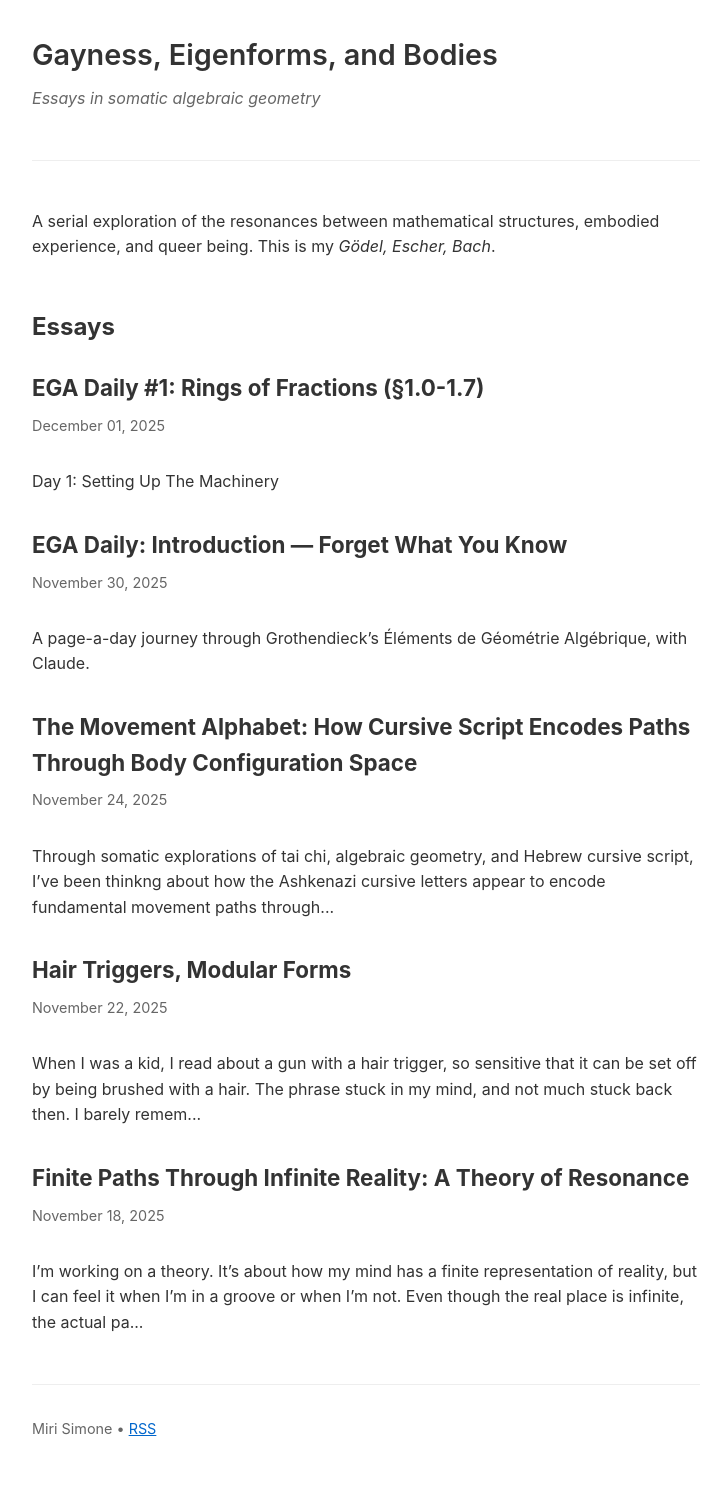
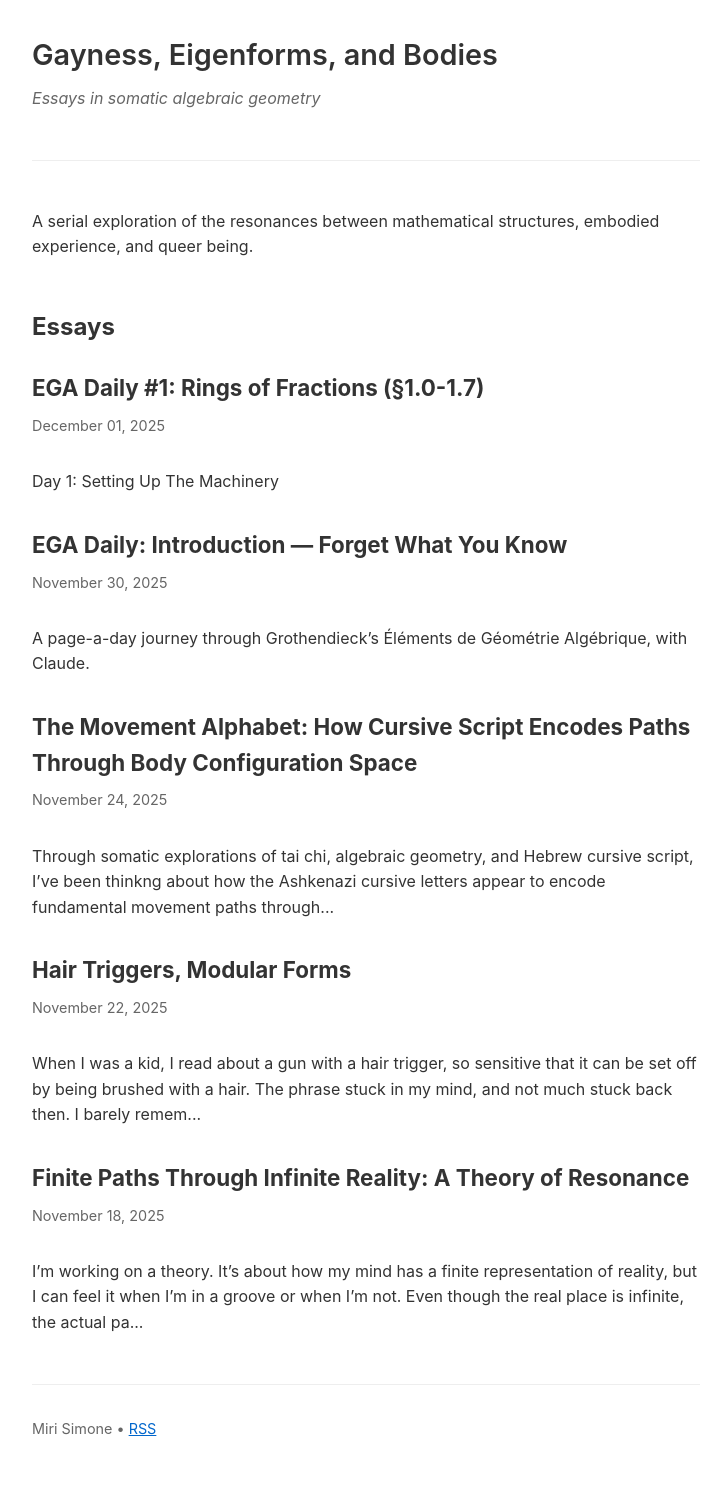
Before and after one commit to miriamsimone/miriamsimone.github.io, a Jekyll site: the page built from index.md, in a window 1280 px wide. Shown: the whole page, without its empty margins (274-1002 px from the left). Built offline with Jekyll 4.4.1, drawn with Linux system fonts in a browser that asks for light colours.

Commit message:
Remove GEB reference from homepage tagline
🤖 Generated with [Claude Code](https://claude.com/claude-code)

Co-Authored-By: Claude <noreply@anthropic.com>

```diff
--- a/index.md
+++ b/index.md
@@ -3,7 +3,7 @@ layout: default
 ---
 
 <div class="home">
-    <p>A serial exploration of the resonances between mathematical structures, embodied experience, and queer being. This is my <em>Gödel, Escher, Bach</em>.</p>
+    <p>A serial exploration of the resonances between mathematical structures, embodied experience, and queer being.</p>
 
     <h2 style="margin-top: 3rem; margin-bottom: 1.5rem;">Essays</h2>
 
```
